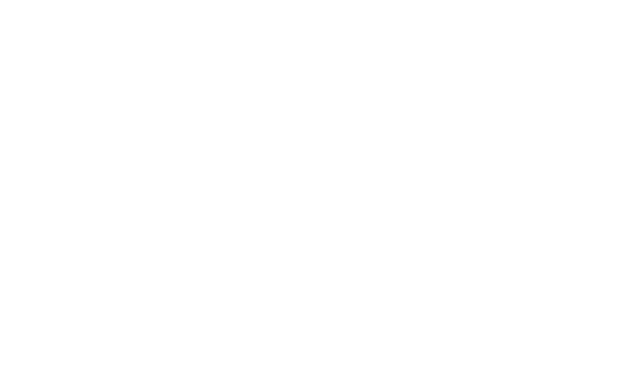
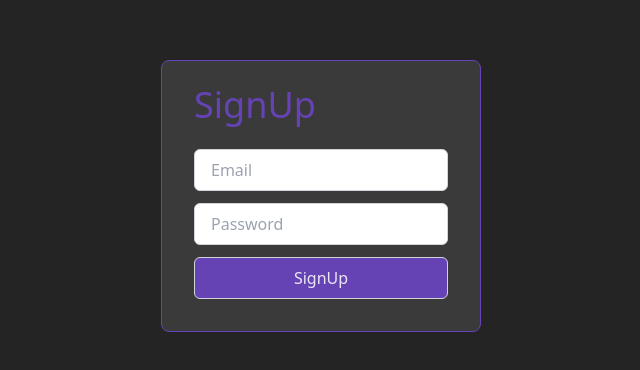
Before and after one commit to justoverfr/series-bizarre-adventure, a React (Vite) app: page /signup in a window 1280 px wide. Before the commit this address had no page. Shown: the part 240-610 px from the top of the page, without its empty margins (319-959 px from the left). Built offline with nearby package versions, Linux system fonts and the light colour scheme.

Commit message:
SignUp in progress

```diff
--- a/src/App.tsx
+++ b/src/App.tsx
@@ -4,32 +4,13 @@
 // import "./App.css";
 
 import { BrowserRouter as Router, Routes, Route } from "react-router-dom";
+import SignUpPage from "@/pages/signup/index";
 
 function App() {
   // const [count, setCount] = useState(0)
 
   return (
     <>
-      {/* <div>
-        <a href="https://vitejs.dev" target="_blank">
-          <img src={viteLogo} className="logo" alt="Vite logo" />
-        </a>
-        <a href="https://react.dev" target="_blank">
-          <img src={reactLogo} className="logo react" alt="React logo" />
-        </a>
-      </div>
-      <h1>Vite + React</h1>
-      <div className="card">
-        <button onClick={() => setCount((count) => count + 1)}>
-          count is {count}
-        </button>
-        <p>
-          Edit <code>src/App.tsx</code> and save to test HMR
-        </p>
-      </div>
-      <p className="read-the-docs">
-        Click on the Vite and React logos to learn more
-      </p> */}
       <Router>
         <Routes>
           {/* Liste des pages */}
@@ -38,6 +19,7 @@ function App() {
             element={<h1 className="text-3xl font-bold underline">Home</h1>}
           />
           <Route path="/user" element={<h1>Profil</h1>} />
+          <Route path="/signup" element={<SignUpPage />} />
         </Routes>
       </Router>
     </>
--- /dev/null
+++ b/src/components/BigButton.tsx
@@ -0,0 +1,10 @@
+interface BigButtonProps {
+  text: string;
+}
+export default function BigButton({ text }: BigButtonProps) {
+  return (
+    <button className="w-full px-4 py-2 border border-gray-300 rounded-md focus:outline-none focus:border-transparent bg-[#6643b5] ">
+      {text}
+    </button>
+  );
+}
--- /dev/null
+++ b/src/components/FormInput.tsx
@@ -0,0 +1,12 @@
+interface FormInputProps {
+  placeholder: string;
+}
+
+export default function FormInput({ placeholder }: FormInputProps) {
+  return (
+    <input
+      className="w-full px-4 py-2 border border-gray-300 rounded-md focus:outline-none focus:ring-2 focus:ring-[#6643b5] focus:border-transparent"
+      placeholder={placeholder}
+    />
+  );
+}
--- a/src/index.css
+++ b/src/index.css
@@ -1,73 +1,9 @@
 @tailwind base;
 @tailwind components;
 @tailwind utilities;
+@import url("https://fonts.googleapis.com/css2?family=Montserrat:ital,wght@0,200;0,300;1,200&family=Syne:wght@400;500;600;700&display=swap");
 
 :root {
-  font-family: Inter, system-ui, Avenir, Helvetica, Arial, sans-serif;
-  line-height: 1.5;
-  font-weight: 400;
-
-  color-scheme: light dark;
   color: rgba(255, 255, 255, 0.87);
-  background-color: #242424;
-
-  font-synthesis: none;
-  text-rendering: optimizeLegibility;
-  -webkit-font-smoothing: antialiased;
-  -moz-osx-font-smoothing: grayscale;
-  -webkit-text-size-adjust: 100%;
+  background-color: rgb(36, 36, 36);
 }
-
-a {
-  font-weight: 500;
-  color: #646cff;
-  text-decoration: inherit;
-}
-a:hover {
-  color: #535bf2;
-}
-
-body {
-  margin: 0;
-  display: flex;
-  place-items: center;
-  min-width: 320px;
-  min-height: 100vh;
-}
-
-h1 {
-  font-size: 3.2em;
-  line-height: 1.1;
-}
-
-button {
-  border-radius: 8px;
-  border: 1px solid transparent;
-  padding: 0.6em 1.2em;
-  font-size: 1em;
-  font-weight: 500;
-  font-family: inherit;
-  background-color: #1a1a1a;
-  cursor: pointer;
-  transition: border-color 0.25s;
-}
-button:hover {
-  border-color: #646cff;
-}
-button:focus,
-button:focus-visible {
-  outline: 4px auto -webkit-focus-ring-color;
-}
-
-@media (prefers-color-scheme: light) {
-  :root {
-    color: #213547;
-    background-color: #ffffff;
-  }
-  a:hover {
-    color: #747bff;
-  }
-  button {
-    background-color: #f9f9f9;
-  }
-}
--- /dev/null
+++ b/src/pages/signup/index.tsx
@@ -0,0 +1,17 @@
+import FormInput from "@/components/FormInput";
+import BigButton from "@/components/BigButton";
+
+export default function SignUpPage() {
+  return (
+    <>
+      <div className="flex flex-col gap-3 w-1/4 mx-auto mt-[300px] bg-[rgba(65,65,65,0.77)] border border-[#6643b5] p-8 rounded-lg">
+        <h1 className="text-[36px] mb-5 text-[#6643b5] not-italic font-medium leading-6 font-Raleway">
+          SignUp
+        </h1>
+        <FormInput placeholder="Email" />
+        <FormInput placeholder="Password" />
+        <BigButton text="SignUp" />
+      </div>
+    </>
+  );
+}
```
